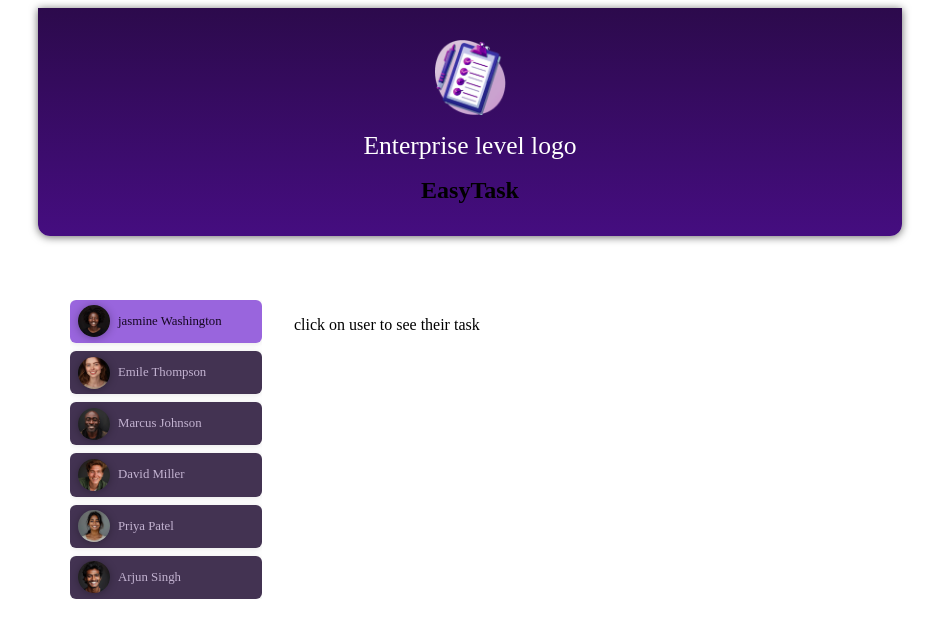
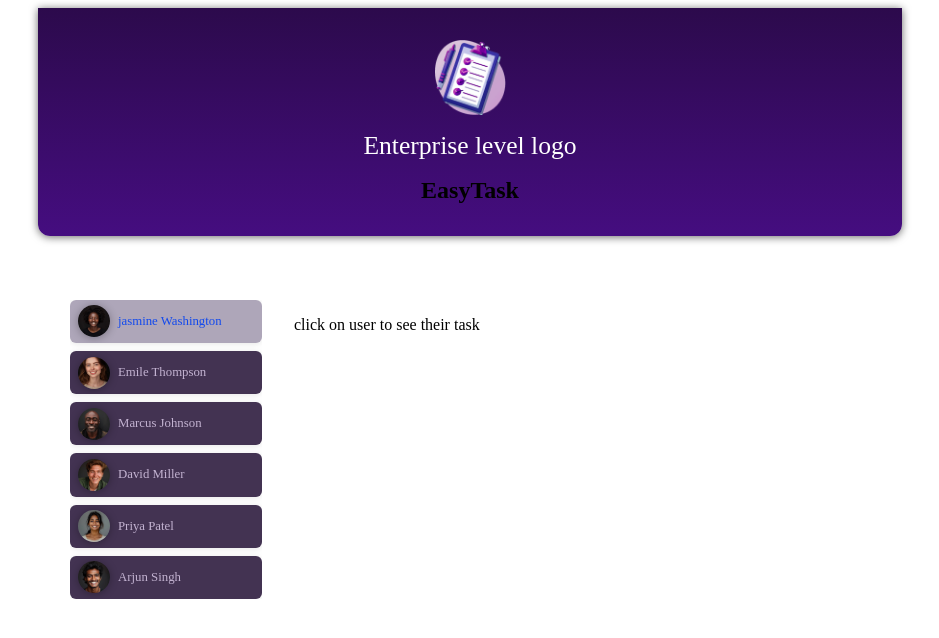
Before and after one commit to MaheshSunariwal/angular-udemy-project, an Angular app: page / in a window 1280 px wide. In both pictures the pointer is over the button "jasmine Washington". Shown: the top 638 px of the page, without its empty margins (170-1109 px from the left). Built offline with nearby package versions, Linux system fonts and the light colour scheme.

Commit message:
created active dynamic class with selected option

```diff
--- a/src/app/app.component.html
+++ b/src/app/app.component.html
@@ -10,7 +10,7 @@
     } -->
 
     <li *ngFor="let user of users">
-      <app-user [user] = 'user' (select) = 'Onselectuser($event)'></app-user>
+      <app-user [user] = 'user' [selected] = "user.id === selecteduserid " (select) = 'Onselectuser($event)'></app-user>
     </li>
 
 
--- a/src/app/user/user.component.css
+++ b/src/app/user/user.component.css
@@ -22,8 +22,8 @@ button {
 button:hover,
 button:active,
 .active {
-  background-color: #9965dd;
-  color: #150722;
+  background-color: #aea6b9;
+  color: #1249ed;
 }
 
 img {
--- a/src/app/user/user.component.html
+++ b/src/app/user/user.component.html
@@ -1,5 +1,5 @@
 <div>
-  <button (click)="onselectuser()" >
+  <button [class.active] = 'selected' (click)="onselectuser()" >
     <img [src] = "imagepath" alt = ' user '>
     <span>
       {{user.name}}
--- a/src/app/user/user.component.ts
+++ b/src/app/user/user.component.ts
@@ -18,7 +18,9 @@ export class UserComponent {
   // @Input() name !: string ;
   // @Input() id !: string ;
 
+  @Input() selected !: Boolean ;
   @Output() select = new EventEmitter<string>() ;
+
 
   get imagepath() {
     return 'assets/users-photo/' + this.user.avatar
```
